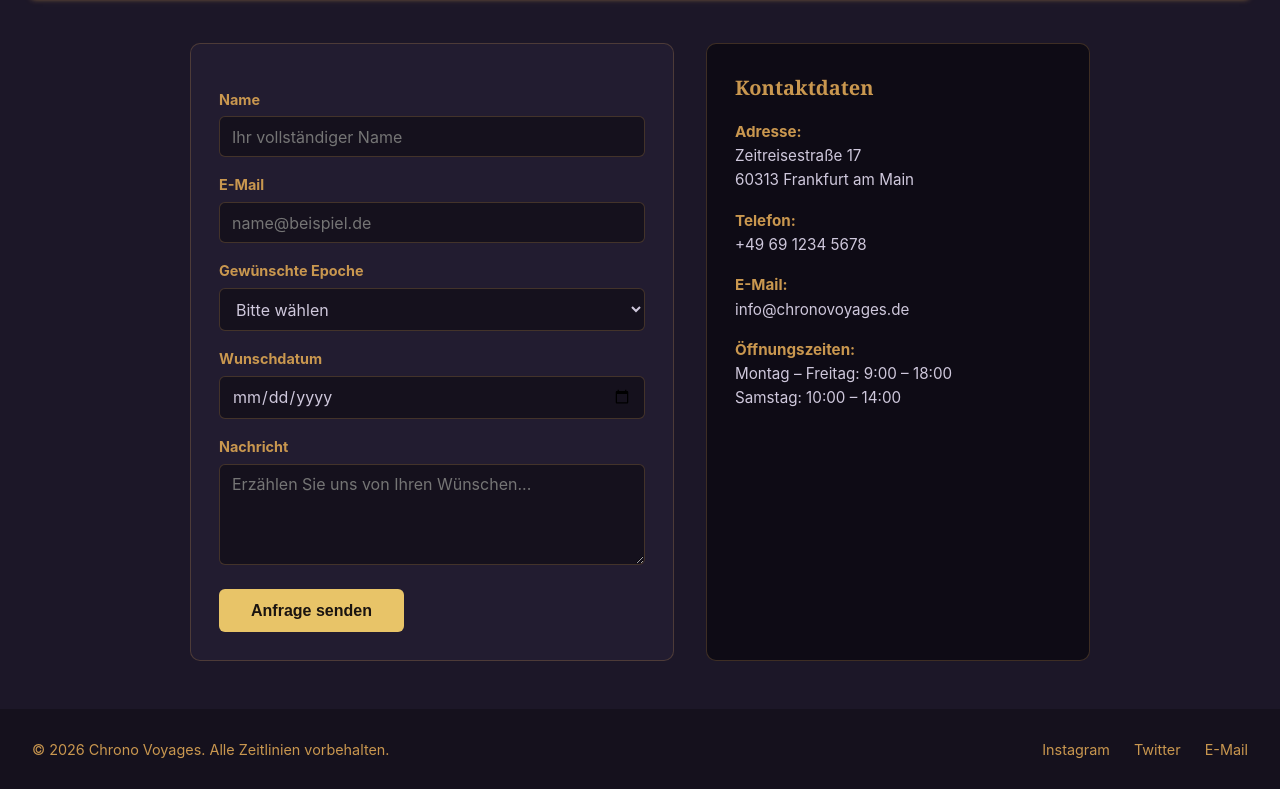
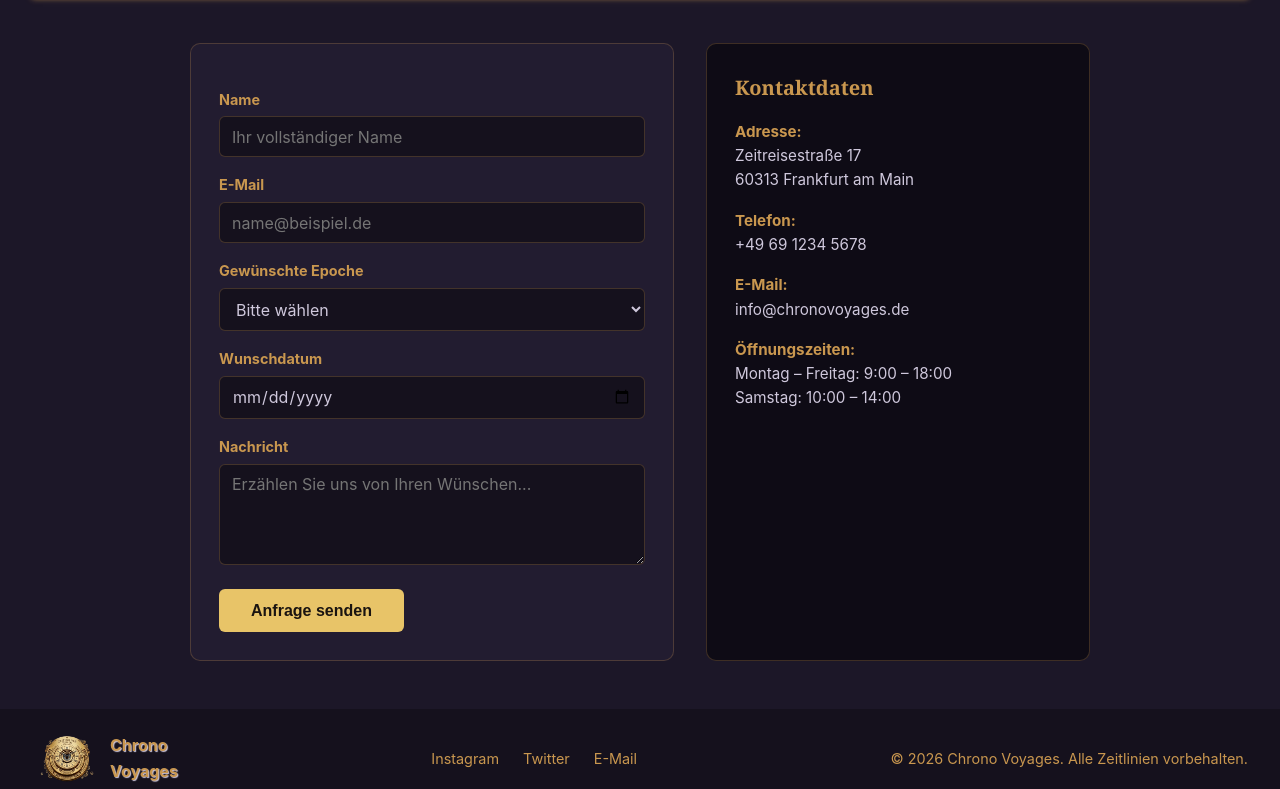
Before and after one commit to VikaSemenchuk/Time-Travel-Agency, a plain HTML site: page index.html in a window 1280 px wide. Shown: the part 3394-4183 px from the top of the page. Drawn offline with Linux system fonts and the light colour scheme.

Commit message:
Added logo in the footer

```diff
--- a/index.html
+++ b/index.html
@@ -144,12 +144,19 @@
     </main>
 
     <footer class="container footer" id="contact">
-        <p>&copy; 2026 Chrono Voyages. Alle Zeitlinien vorbehalten.</p>
+        <div class="logo">
+            <img src="./images/logo.png" alt="logo" width="70" height="50">
+            <div class="logo-text">
+                <p class="logo-text">Chrono </p>
+                <p class="logo-text"> Voyages</p>
+            </div>
+        </div>
         <div class="social-links">
             <a href="#">Instagram</a>
             <a href="#">Twitter</a>
             <a href="#">E-Mail</a>
         </div>
+        <p>&copy; 2026 Chrono Voyages. Alle Zeitlinien vorbehalten.</p>
     </footer>
 
 </body>
--- a/styles.css
+++ b/styles.css
@@ -347,8 +347,10 @@ align-content: center;
   }
 
   .footer {
+    /* flex-direction: column; */
     text-align: center;
     justify-content: center;
     align-items: center;
   }
+
 }
```
